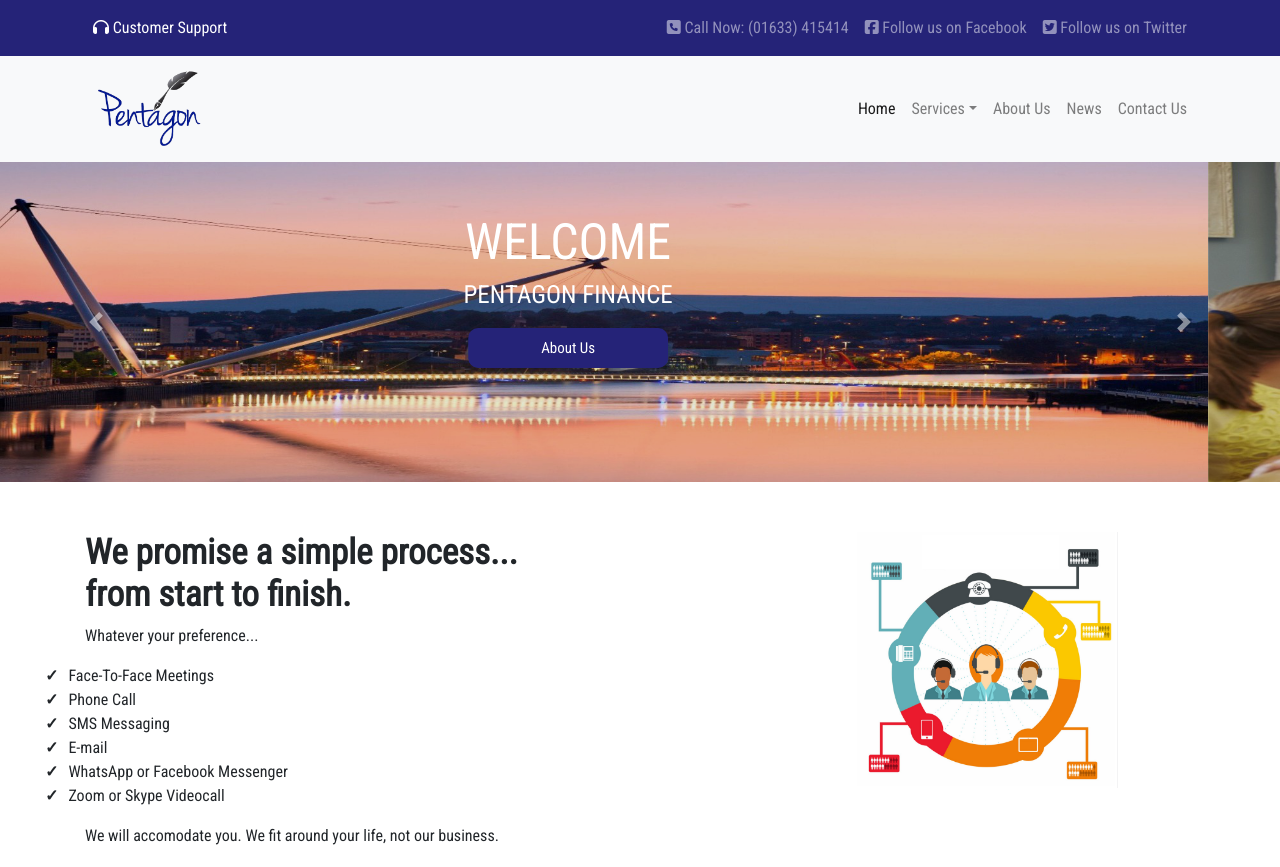
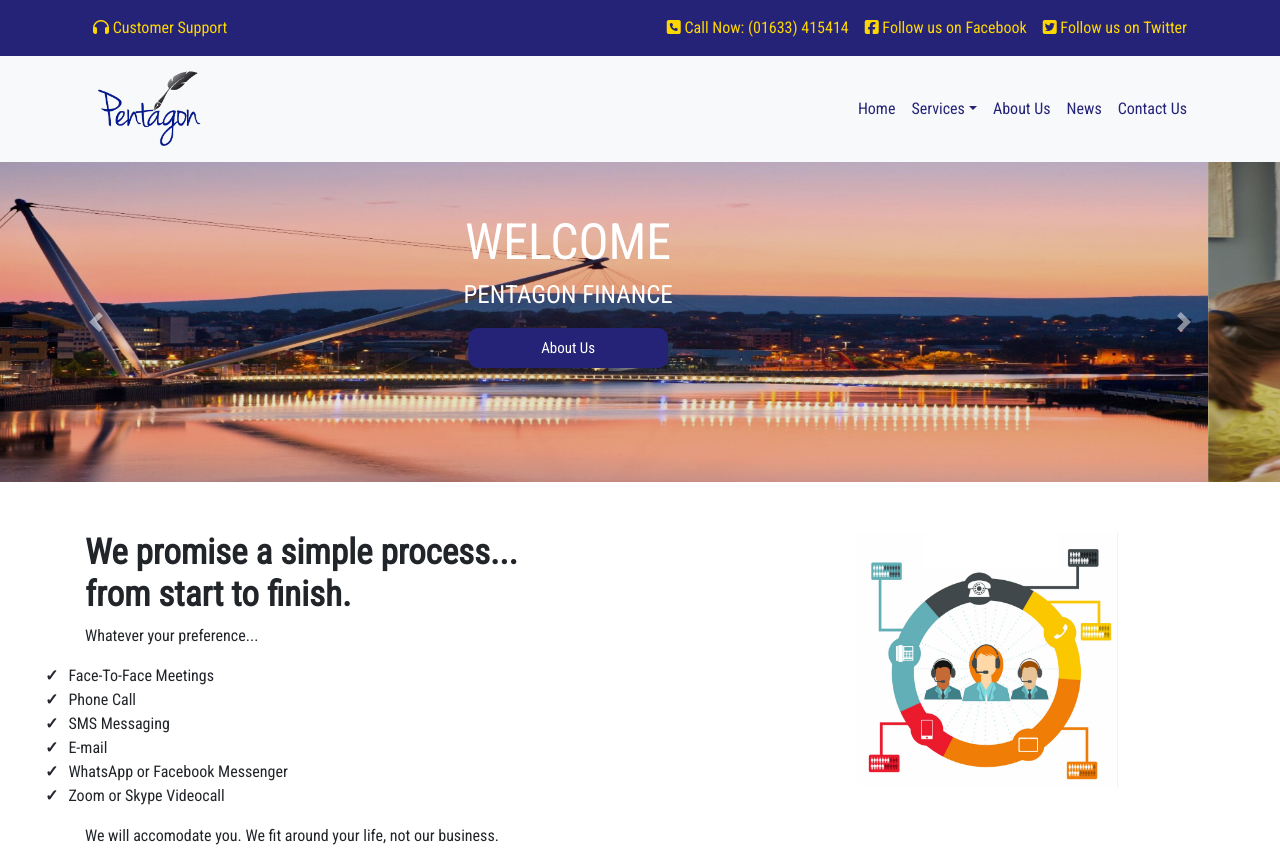
Before and after one commit to danieltroy092/pentagon, a plain HTML site: page index.html in a window 1280 px wide. Shown: the top 867 px of the page. Drawn offline with nearby package versions, Linux system fonts and the light colour scheme.

Commit message:
Updated navbar styles and hover effects

```diff
--- a/index.html
+++ b/index.html
@@ -48,7 +48,7 @@
         </button>
         <div class="collapse navbar-collapse" id="navbarNavDropdown">
           <ul class="navbar-nav mr-auto">
-            <li class="nav-item active">
+            <li class="nav-item">
               <a class="nav-link" href="#"
                 ><i class="fas fa-headphones"></i> Customer Support</a
               >
--- a/src/css/styles.css
+++ b/src/css/styles.css
@@ -31,9 +31,26 @@ h2.section-title-heading::after {
   position: absolute;
 }
 
-/*============= NAV BAR ================*/
+/*============ NAVBAR TOP ================*/
 .navbar-dark {
   background-color: #252378;
+}
+
+.navbar-dark .navbar-nav .nav-item .nav-link {
+  color: gold;
+}
+
+/*========== NAVBAR BOTTOM =============*/
+
+.navbar-light .navbar-nav .nav-item .nav-link,
+.navbar-light .navbar-nav .nav-item a {
+  color: #252378;
+}
+
+.navbar-light .navbar-nav .nav-item .nav-link:hover,
+.navbar-light .navbar-nav .nav-item a:hover {
+  background-color: #252378;
+  color: #fff;
 }
 
 .navbar-brand img {
```
